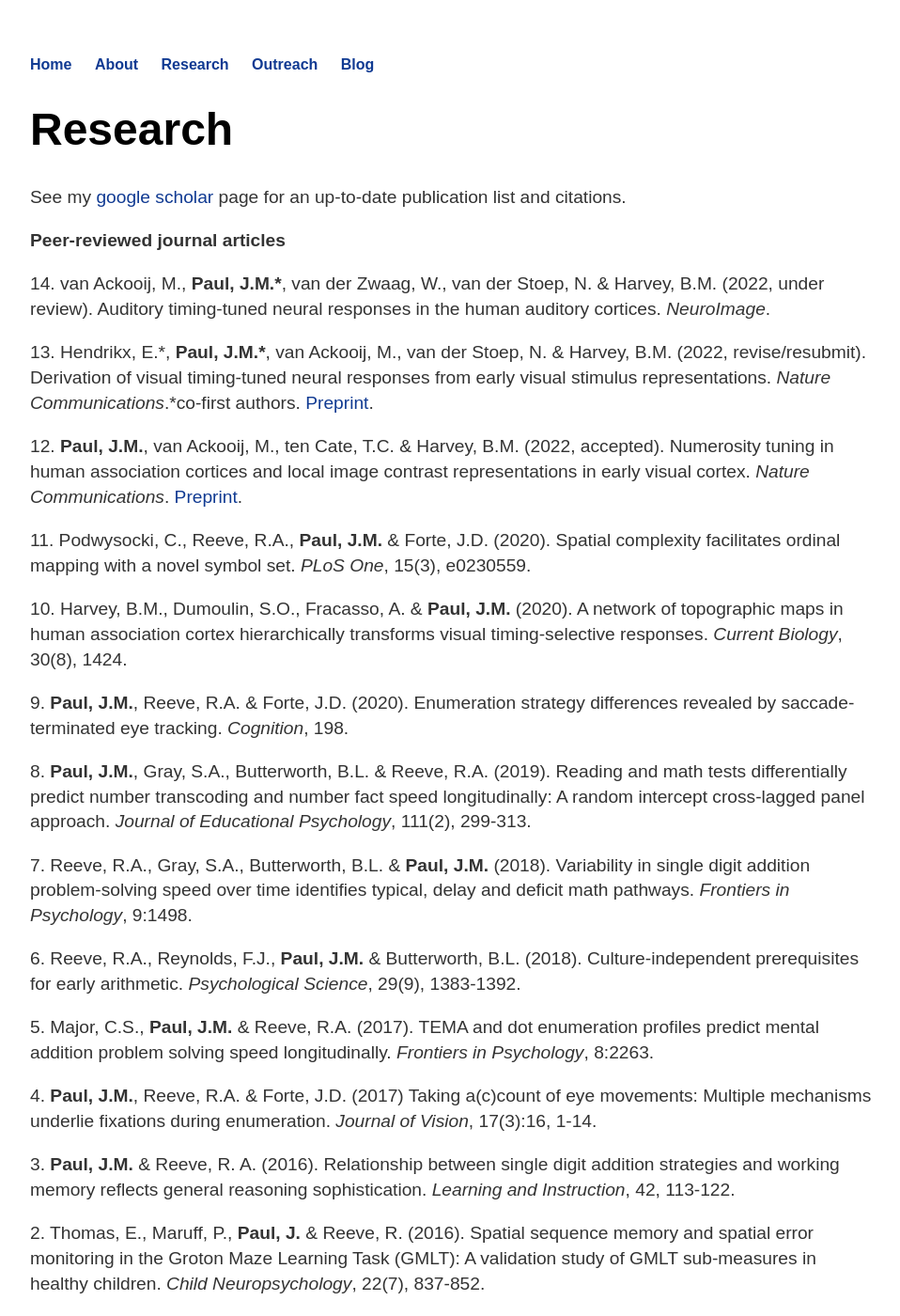
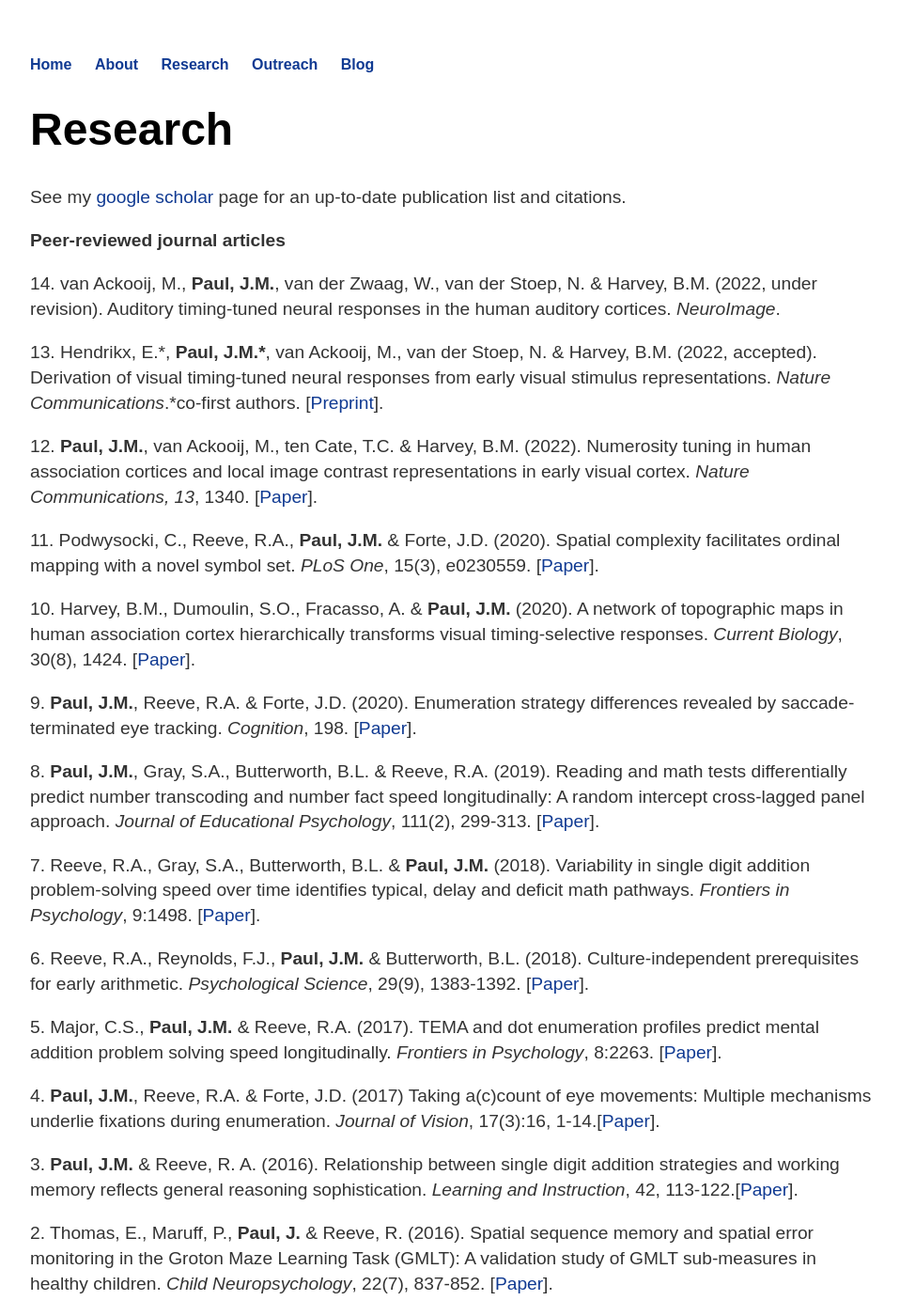
Before and after one commit to jacobmpaul/jacobmpaul.github.io, a Jekyll site: the page built from cv.html, in a window 1280 px wide and 1400 px high. Shown: the whole window at 94% size, without its empty margins (160-1118 px from the left). Built offline with Jekyll 4.4.1, drawn with Linux system fonts in a browser that asks for light colours; some of the changed text lies outside the part shown.

Commit message:
Update cv.html

```diff
--- a/cv.html
+++ b/cv.html
@@ -8,20 +8,20 @@
 	<p>See my <a href="https://scholar.google.com/citations?user=ZIOR3Y4AAAAJ&amp;hl=en">google scholar</a> page for an up-to-date publication list and citations.</p>
 
 	<p><b>Peer-reviewed journal articles</b></p>
-	<p>14.  van Ackooij, M., <b>Paul, J.M.*</b>, van der Zwaag, W., van der Stoep, N. & Harvey, B.M. (2022, under review). Auditory timing-tuned neural responses in the human auditory cortices. <i>NeuroImage</i>.
-	<p>13.	Hendrikx, E.*, <b>Paul, J.M.*</b>, van Ackooij, M., van der Stoep, N. & Harvey, B.M. (2022, revise/resubmit). Derivation of visual timing-tuned neural responses from early visual stimulus representations. <i>Nature Communications</i>.*co-first authors. <a href="https://assets.researchsquare.com/files/rs-579436/v1_covered.pdf?c=1631869628">Preprint</a>.<p>
-	<p>12.	<b>Paul, J.M.</b>, van Ackooij, M., ten Cate, T.C. & Harvey, B.M. (2022, accepted). Numerosity tuning in human association cortices and local image contrast representations in early visual cortex. <i>Nature Communications</i>. <a href="https://www.biorxiv.org/content/10.1101/2021.03.28.437364v3">Preprint</a>.<p>
-	<p>11. 	Podwysocki, C., Reeve, R.A., <b>Paul, J.M.</b> & Forte, J.D. (2020). Spatial complexity facilitates ordinal mapping with a novel symbol set. <i>PLoS One</i>, 15(3), e0230559.</p>
-	<p>10. 	Harvey, B.M., Dumoulin, S.O., Fracasso, A. & <b>Paul, J.M.</b> (2020). A network of topographic maps in human association cortex hierarchically transforms visual timing-selective responses. <i>Current Biology</i>, 30(8), 1424.</p>
-	<p>9. 	<b>Paul, J.M.</b>, Reeve, R.A. & Forte, J.D. (2020). Enumeration strategy differences revealed by saccade-terminated eye tracking. <i>Cognition</i>, 198.</p>
-	<p>8.	<b>Paul, J.M.</b>, Gray, S.A., Butterworth, B.L. & Reeve, R.A. (2019). Reading and math tests differentially predict number transcoding and number fact speed longitudinally: A random intercept cross-lagged panel approach. <i>Journal of Educational Psychology</i>, 111(2), 299-313.</p>
-	<p>7.	Reeve, R.A., Gray, S.A., Butterworth, B.L. & <b>Paul, J.M.</b> (2018). Variability in single digit addition problem-solving speed over time identifies typical, delay and deficit math pathways. <i>Frontiers in Psychology</i>, 9:1498.</p>
-	<p>6.	Reeve, R.A., Reynolds, F.J., <b>Paul, J.M.</b> & Butterworth, B.L. (2018). Culture-independent prerequisites for early arithmetic. <i>Psychological Science</i>, 29(9), 1383-1392.</p>
-	<p>5.	Major, C.S., <b>Paul, J.M.</b> & Reeve, R.A. (2017). TEMA and dot enumeration profiles predict mental addition problem solving speed longitudinally. <i>Frontiers in Psychology</i>, 8:2263.</p>
-	<p>4.	<b>Paul, J.M.</b>, Reeve, R.A. & Forte, J.D. (2017) Taking a(c)count of eye movements: Multiple mechanisms underlie fixations during enumeration. <i>Journal of Vision</i>, 17(3):16, 1-14.</p>
-	<p>3.	<b>Paul, J.M.</b> & Reeve, R. A. (2016). Relationship between single digit addition strategies and working memory reflects general reasoning sophistication.  <i>Learning and Instruction</i>, 42, 113-122.</p>
-	<p>2.	Thomas, E., Maruff, P., <b>Paul, J.</b> & Reeve, R. (2016). Spatial sequence memory and spatial error monitoring in the Groton Maze Learning Task (GMLT): A validation study of GMLT sub-measures in healthy children. <i>Child Neuropsychology</i>, 22(7), 837-852.</p>
-	<p>1.	Reeve, R. A., <b>Paul, J.M.</b>, & Butterworth, B. (2015). Longitudinal changes in young children's 0-100 to 0-1000 number-line error signatures. <i>Frontiers in Psychology</i>, 6:647.</p>
+	<p>14.  van Ackooij, M., <b>Paul, J.M.</b>, van der Zwaag, W., van der Stoep, N. & Harvey, B.M. (2022, under revision). Auditory timing-tuned neural responses in the human auditory cortices. <i>NeuroImage</i>.</p>
+	<p>13.	Hendrikx, E.*, <b>Paul, J.M.*</b>, van Ackooij, M., van der Stoep, N. & Harvey, B.M. (2022, accepted). Derivation of visual timing-tuned neural responses from early visual stimulus representations. <i>Nature Communications</i>.*co-first authors. [<a href="https://assets.researchsquare.com/files/rs-579436/v1_covered.pdf?c=1631869628">Preprint</a>].</p>
+	<p>12.	<b>Paul, J.M.</b>, van Ackooij, M., ten Cate, T.C. & Harvey, B.M. (2022). Numerosity tuning in human association cortices and local image contrast representations in early visual cortex. <i>Nature Communications, 13</i>, 1340. [<a href="https://doi.org/10.1038/s41467-022-29030-z">Paper</a>].</p>
+	<p>11. 	Podwysocki, C., Reeve, R.A., <b>Paul, J.M.</b> & Forte, J.D. (2020). Spatial complexity facilitates ordinal mapping with a novel symbol set. <i>PLoS One</i>, 15(3), e0230559. [<a href="https://doi.org/10.1371/journal.pone.0230559">Paper</a>].</p>
+	<p>10. 	Harvey, B.M., Dumoulin, S.O., Fracasso, A. & <b>Paul, J.M.</b> (2020). A network of topographic maps in human association cortex hierarchically transforms visual timing-selective responses. <i>Current Biology</i>, 30(8), 1424. [<a href="https://doi.org/10.1016/j.cub.2020.01.090">Paper</a>].</p>
+	<p>9. 	<b>Paul, J.M.</b>, Reeve, R.A. & Forte, J.D. (2020). Enumeration strategy differences revealed by saccade-terminated eye tracking. <i>Cognition</i>, 198. [<a href="https://doi.org/10.1016/j.cognition.2020.104204">Paper</a>].</p>
+	<p>8.	<b>Paul, J.M.</b>, Gray, S.A., Butterworth, B.L. & Reeve, R.A. (2019). Reading and math tests differentially predict number transcoding and number fact speed longitudinally: A random intercept cross-lagged panel approach. <i>Journal of Educational Psychology</i>, 111(2), 299-313. [<a href="https://doi.org/10.1037/edu0000287">Paper</a>].</p>
+	<p>7.	Reeve, R.A., Gray, S.A., Butterworth, B.L. & <b>Paul, J.M.</b> (2018). Variability in single digit addition problem-solving speed over time identifies typical, delay and deficit math pathways. <i>Frontiers in Psychology</i>, 9:1498. [<a href="https://doi.org/10.3389/fpsyg.2018.01498">Paper</a>].</p>
+	<p>6.	Reeve, R.A., Reynolds, F.J., <b>Paul, J.M.</b> & Butterworth, B.L. (2018). Culture-independent prerequisites for early arithmetic. <i>Psychological Science</i>, 29(9), 1383-1392. [<a href="https://doi.org/10.1177/0956797618769893">Paper</a>].</p>
+	<p>5.	Major, C.S., <b>Paul, J.M.</b> & Reeve, R.A. (2017). TEMA and dot enumeration profiles predict mental addition problem solving speed longitudinally. <i>Frontiers in Psychology</i>, 8:2263. [<a href="https://doi.org/10.3389/fpsyg.2017.02263">Paper</a>].</p>
+	<p>4.	<b>Paul, J.M.</b>, Reeve, R.A. & Forte, J.D. (2017) Taking a(c)count of eye movements: Multiple mechanisms underlie fixations during enumeration. <i>Journal of Vision</i>, 17(3):16, 1-14.[<a href="https://doi.org/10.1167/17.3.16">Paper</a>].</p>
+	<p>3.	<b>Paul, J.M.</b> & Reeve, R. A. (2016). Relationship between single digit addition strategies and working memory reflects general reasoning sophistication.  <i>Learning and Instruction</i>, 42, 113-122.[<a href="https://doi.org/10.1016/j.learninstruc.2016.01.011">Paper</a>].</p>
+	<p>2.	Thomas, E., Maruff, P., <b>Paul, J.</b> & Reeve, R. (2016). Spatial sequence memory and spatial error monitoring in the Groton Maze Learning Task (GMLT): A validation study of GMLT sub-measures in healthy children. <i>Child Neuropsychology</i>, 22(7), 837-852. [<a href="https://doi.org/10.1080/09297049.2015.1038989">Paper</a>].</p>
+	<p>1.	Reeve, R. A., <b>Paul, J.M.</b>, & Butterworth, B. (2015). Longitudinal changes in young children's 0-100 to 0-1000 number-line error signatures. <i>Frontiers in Psychology</i>, 6:647. [<a href="https://doi.org/10.3389/fpsyg.2015.00647">Paper</a>].</p>
 	<p><br></p>
 	<p><b>Collaborative projects</b></p>
 	<p><i>Basic Numerical Skills Test (Test de habilidades Numéricas Básicas, TNB) - Argentina, Uruguay, Brazil [2022-]</i></p>
```
